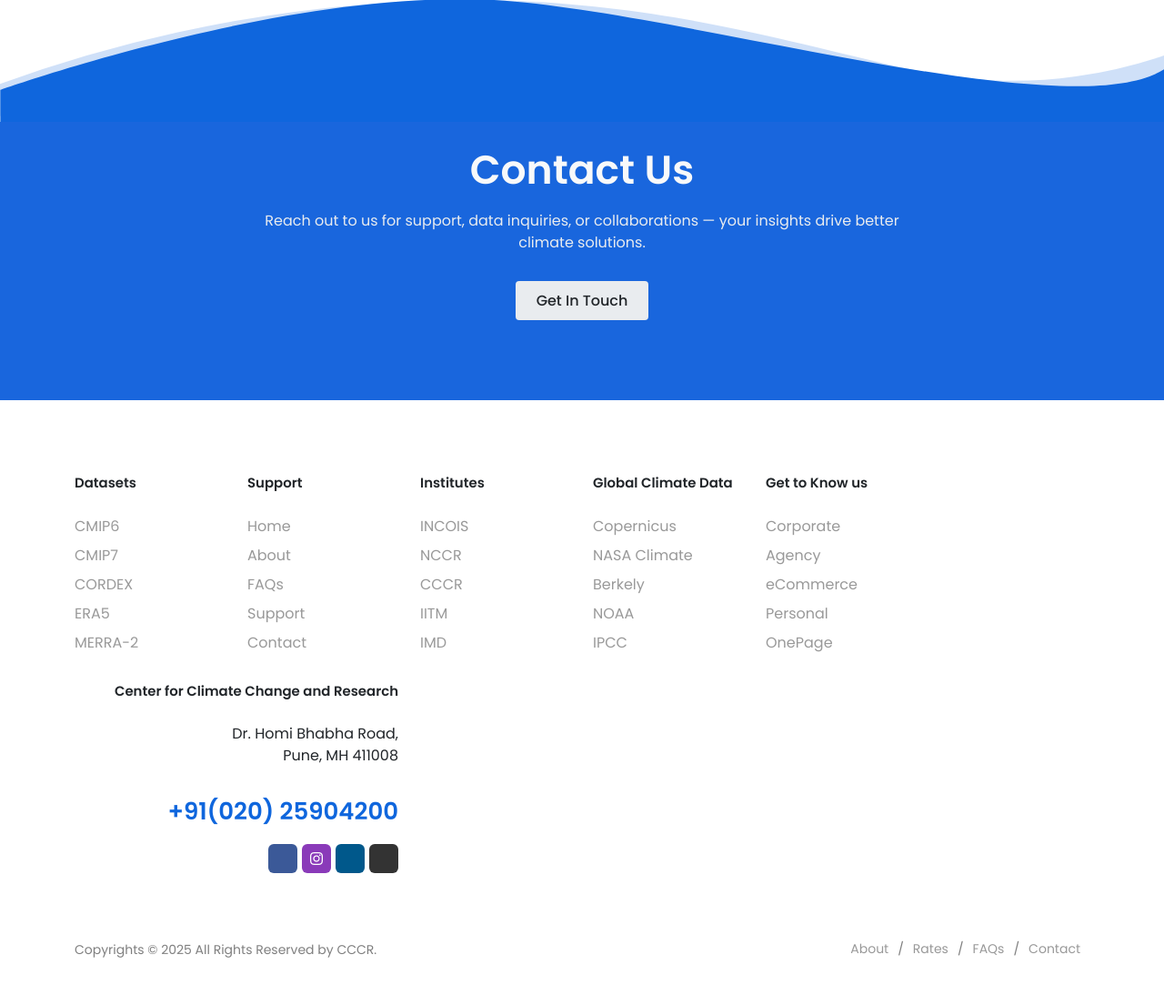
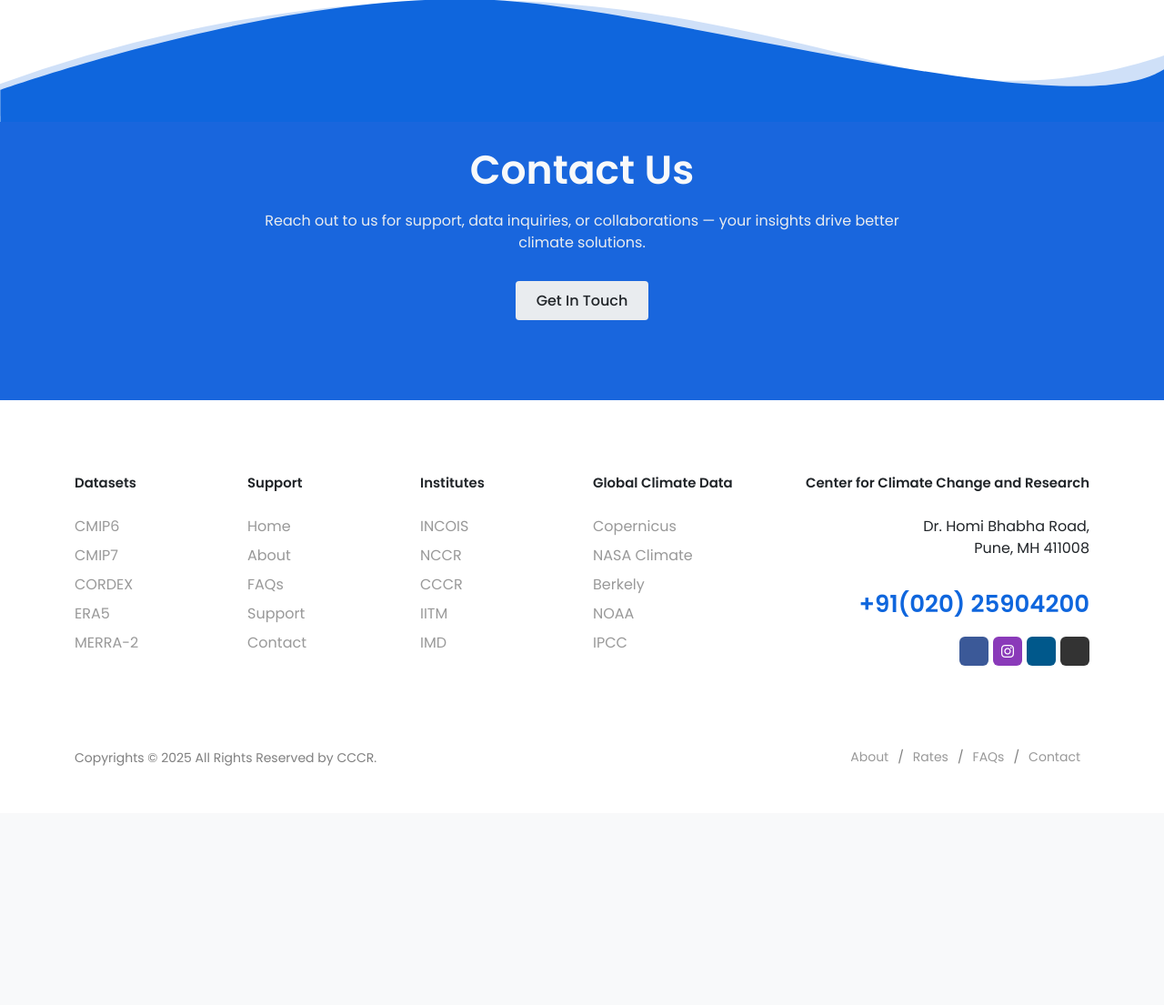
Before and after one commit to parthkhajgiwale/IITM-Data-Extraction, a Django app: page /login/ in a window 1280 px wide. Shown: the part 1043-2148 px from the top of the page at 91% size. After the commit the page ends 1885 px from the top, so only its background shows below. Run offline with Django 4.2, Linux system fonts and the light colour scheme; some libraries are stand-ins or nearby versions.

Commit message:
Updated Footer

```diff
--- a/climate/templates/loginregister.html
+++ b/climate/templates/loginregister.html
@@ -317,21 +317,7 @@
 
 							</div>
 						</div>
-						<div class="col-lg-2 col-md-2 col-6">
-							<div class="widget">
 
-								<h4 class="ls-0 mb-4 text-transform-none">Get to Know us</h4>
-
-								<ul class="list-unstyled iconlist ms-0">
-									<li class="mb-2"><a href="#">Corporate</a></li>
-									<li class="mb-2"><a href="#">Agency</a></li>
-									<li class="mb-2"><a href="#">eCommerce</a></li>
-									<li class="mb-2"><a href="#">Personal</a></li>
-									<li class="mb-2"><a href="#">OnePage</a></li>
-								</ul>
-
-							</div>
-						</div>
 						<div class="col-lg-4 col-md-4 text-md-end">
 							<div class="widget">
 
```
